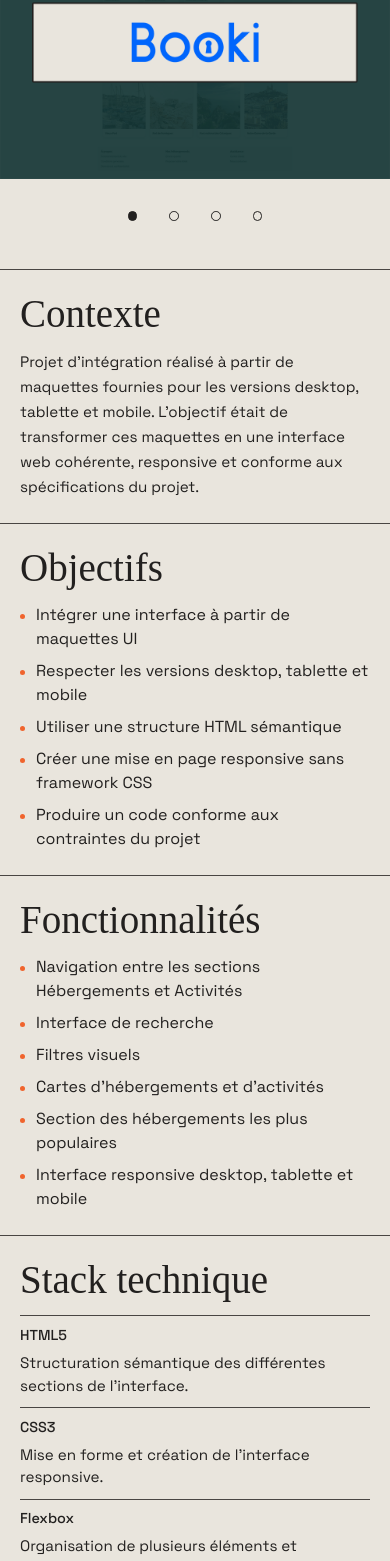
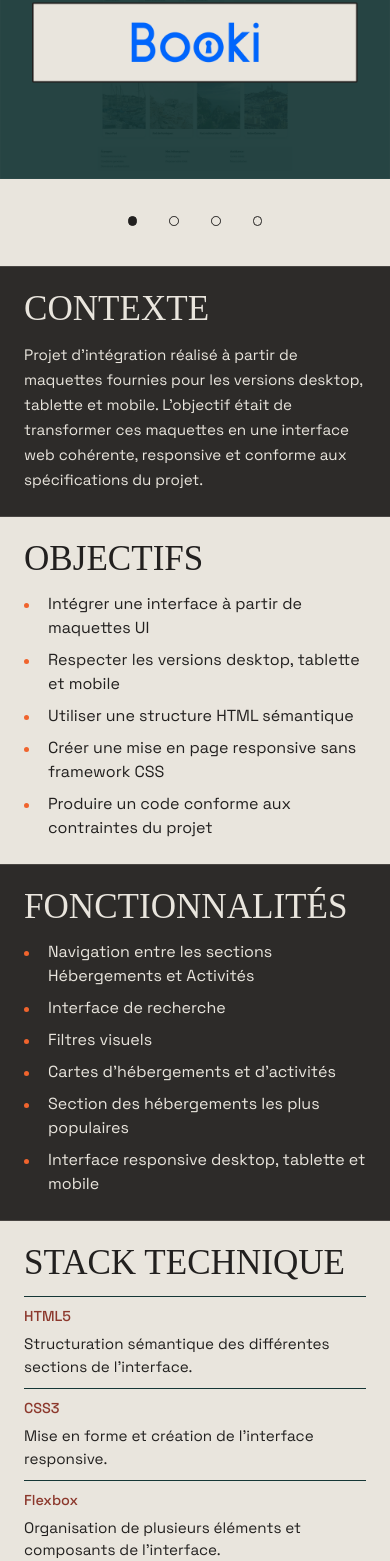
Before and after one commit to Daeliora/portfolio-2026, a React (Vite) app: page /projets/booki in a window 390 px wide. Shown: the part 422-1983 px from the top of the page. Built offline with nearby package versions, Linux system fonts and the light colour scheme; a web font is replaced by a local one.

Commit message:
add responsive sections project page

```diff
--- a/src/index.css
+++ b/src/index.css
@@ -83,7 +83,7 @@ img {
   color: var(--color-text-secondary);
   font-size: 1rem;
   font-weight: 500;
-  letter-spacing: 0.2em;
+  letter-spacing: 0.05em;
   text-transform: uppercase;
 }
 
@@ -91,7 +91,7 @@ img {
     position: absolute;
   right: -20px;
   bottom: 0;
-  width: 200px;
+  width: 400px;
   height: 1px;
   background-color: var(--color-green);
   content: '';
@@ -101,13 +101,16 @@ img {
   margin: 0;
   font-size: 1rem;
   line-height: 1.5;
+  max-width: 1100px;
 }
 
 .project-hero a {
   position: relative;
   display: block;
   width: fit-content;
-  margin-top: -20px;
+  margin-top: -130px;
+  margin-bottom: 100px;
+  margin-right: 10px;
   margin-left: auto;
   padding-bottom: 0.35rem;
   color: var(--color-accent);
@@ -145,15 +148,8 @@ img {
   padding-bottom: 8px;
   }
 
-  .project-hero h1::after {
-    width: 190px;
-  }
-
   .project-hero__technologies {
-    margin: 20px 0 10px 0;
     font-size: 0.9rem;
-    font-weight: 500;
-    letter-spacing: 0.15em;
   }
 
   .project-hero__description {
@@ -164,6 +160,8 @@ img {
 
   .project-hero a {
     margin-top: 25px;
+    margin-bottom: 0;
+    margin-right: 0;
     font-size: 1.2rem;
   }
 }
@@ -193,7 +191,7 @@ img {
   display: flex;
   justify-content: center;
   gap: 3rem;
-  margin-top: 2rem;
+  margin-top: 3rem;
 }
 
 .project-gallery__dot {
@@ -231,19 +229,33 @@ img {
 /*--------------------------------------------------*/
 @media (max-width: 768px) {
   .project-gallery {
-    padding: 0 0 3rem;
+    padding: 0 0 2.5rem;
   }
 
   .project-gallery__main {
     height: 70vw;
+    margin-top: 0;
   }
 
   .project-gallery__controls {
     gap: 2rem;
+    margin-top: 2.3rem;
   }
 }
 
 /*----------------------------------Project Section----------------------------------------------------*/
+
+main > .project-section:nth-of-type(2),
+main > .project-section:nth-of-type(4),
+main > .project-section:nth-of-type(6) {
+  background-color: var(--color-surface);
+  color: var(--color-text-light);
+}
+
+main > .project-section:nth-of-type(8) {
+  background-color: var(--color-green);
+  color: var(--color-text-light);
+}
 
 .project-section {
   display: grid;
@@ -256,13 +268,15 @@ img {
 .project-section__title h2 {
   margin: 0;
   font-family: var(--font-display);
-  font-size: clamp(2rem, 4vw, 3.5rem);
+  font-size: clamp(2rem, 3vw, 3.5rem);
   font-weight: 400;
   line-height: 1;
+  text-transform: uppercase
 }
 
 .project-section__content {
-  max-width: 700px;
+  max-width: 900px;
+  margin-left: 90px;
 }
 
 .project-section__content p {
@@ -278,11 +292,12 @@ img {
   margin: 0;
   padding: 0;
   list-style: none;
+  margin-left: 160px;
 }
 
 .project-section__content li {
   position: relative;
-  padding-left: 1.25rem;
+  padding-left: 2.25rem;
   line-height: 1.6;
 }
 
@@ -301,12 +316,34 @@ img {
 @media (max-width: 768px) {
   .project-section {
     grid-template-columns: 1fr;
-    gap: 2rem;
-    padding: 4rem 1.5rem;
+    gap: 1rem;
+    padding: 1.5rem 1.5rem;
+  }
+
+  .project-section__title h2 {
+  font-size: clamp(1.25rem, 9vw, 3rem);
+  font-weight: 400;
+  line-height: 1;
+  }
+
+  .project-section__content {
+    max-width: none;
+    margin-left: 0;
   }
 
   .project-section__content p {
-    font-size: 1rem;
+    font-size: 0.95rem;
+    line-height: 1.65;
+  }
+
+  .project-section__content ul {
+    gap: 0.5rem;
+    margin-left: 0;
+  }
+
+  .project-section__content li {
+    padding-left: 1.5rem;
+    line-height: 1.5;
   }
 }
 
@@ -322,11 +359,11 @@ img {
   grid-template-columns: minmax(140px, 0.35fr) 1fr;
   gap: 2rem;
   padding: 1.5rem 0;
-  border-top: 1px solid var(--color-border);
+  border-top: 1px solid var(--color-green);
 }
 
 .technical-stack__item:last-child {
-  border-bottom: 1px solid var(--color-border);
+  border-bottom: 1px solid var(--color-green);
 }
 
 .technical-stack__item h3,
@@ -337,10 +374,29 @@ img {
 .technical-stack__item h3 {
   font-size: 1rem;
   font-weight: 500;
+  color: var(--color-red);
 }
 
 .technical-stack__item p {
   line-height: 1.6;
+}
+
+/*--------------------------------------------*/
+@media (max-width: 768px) {
+  .technical-stack__item {
+    grid-template-columns: 1fr;
+    gap: 0.5rem;
+    padding: 0.6rem 0;
+  }
+
+  .technical-stack__item h3 {
+    font-size: 0.9rem;
+  }
+
+  .technical-stack__item p {
+    font-size: 0.95rem;
+    line-height: 1.5;
+  }
 }
 
 /*-------------------------------------ProjectSkills----------------------------------------*/
@@ -358,6 +414,14 @@ img {
   border: 1px solid var(--color-border);
   border-radius: 999px;
   font-size: 0.9rem;
+}
+
+/*--------------------------------------------*/
+@media (max-width: 768px) {
+  .project-skills__item {
+    padding: 0.55rem 0.85rem;
+    font-size: 0.85rem;
+  }
 }
 
 /*----------------------------------------ProjectChallenges----------------------------------------*/
@@ -382,6 +446,7 @@ img {
 .project-challenges__number {
   font-size: 0.85rem;
   opacity: 0.6;
+  color: var(--color-accent);
 }
 
 .project-challenges__item h3,
@@ -404,6 +469,15 @@ img {
   .project-challenges__item {
     grid-template-columns: 2.5rem 1fr;
     gap: 1rem;
+    padding: 0.5rem 0;
+  }
+
+  .project-challenges__number {
+    font-size: 0.75rem;
+  }
+
+  .project-challenges__item p {
+    font-size: 0.95rem;
   }
 }
 
@@ -465,98 +539,6 @@ img {
   .lighthouse-results__item {
     grid-template-columns: 1fr;
     gap: 0.75rem;
-  }
-}
-
-/*----------------------------------Project Responsive----------------------------------------------------*/
-
-@media (max-width: 900px) {
-  .project-section {
-    grid-template-columns: 1fr;
-    gap: 2rem;
-  }
-
-  .project-section__title h2 {
-    font-size: clamp(2.5rem, 7vw, 3.5rem);
-  }
-
-  .technical-stack__item {
-    grid-template-columns: 1fr;
-    gap: 0.75rem;
-  }
-}
-
-@media (max-width: 600px) {
-
-  .project-section {
-    grid-template-columns: 1fr;
-    gap: 1rem;
-    padding: 1.5rem 1.25rem;
-  }
-
-  .project-section__title h2 {
-    font-size: clamp(2.25rem, 10vw, 3rem);
-  }
-
-  .project-section__content {
-    max-width: none;
-  }
-
-  .project-section__content p {
-    font-size: 0.95rem;
-    line-height: 1.65;
-  }
-
-  .project-section__content ul {
-    gap: 0.5rem;
-  }
-
-  .project-section__content li {
-    padding-left: 1rem;
-    line-height: 1.5;
-  }
-
-  .project-skills {
-    gap: 0.75rem;
-  }
-
-  /*------------------------------*/
-  .technical-stack__item {
-    grid-template-columns: 1fr;
-    gap: 0.5rem;
-    padding: 0.6rem 0;
-  }
-
-  .technical-stack__item h3 {
-    font-size: 0.9rem;
-  }
-
-  .technical-stack__item p {
-    font-size: 0.95rem;
-    line-height: 1.5;
-  }
-
-  /*------------------------------*/
-  .project-skills__item {
-    padding: 0.55rem 0.85rem;
-    font-size: 0.85rem;
-  }
-
-  .project-challenges__item {
-    grid-template-columns: 2rem 1fr;
-    gap: 0.75rem;
-    padding: 0.5rem 0;
-  }
-
-  .project-challenges__number {
-    font-size: 0.75rem;
-  }
-
-  .project-challenges__item p {
-    font-size: 0.95rem;
-  }
-
-  .lighthouse-results__item {
     padding: 1rem 0;
   }
 
@@ -624,6 +606,7 @@ img {
   .navbar {
     padding: 1.25rem 1.5rem;
     box-shadow: 0 2px 15px rgba(0, 0, 0, 0.1);
+    height: var(--navbar-height);
   }
 
   .navbar__nav {
@@ -659,19 +642,20 @@ img {
 
 .mobile-menu__panel {
   position: fixed;
-  top: 80px;
+  top: var(--navbar-height);
   right: 0;
   z-index: -1;
   display: flex;
   flex-direction: column;
   justify-content: center;
-  gap: 2rem;
+  gap: 3rem;
   width: 70%;
   height: 60vh;
   padding: 2rem 1.5rem 2rem;
   background-color: var(--color-background);
   box-shadow: 0 2px 15px rgba(0, 0, 0, 0.1);
   border-bottom-left-radius: 15px;
+  align-items: center;
 }
 
 .mobile-menu__panel a {
--- a/src/pages/Project/ProjectPage.jsx
+++ b/src/pages/Project/ProjectPage.jsx
@@ -52,10 +52,6 @@ function ProjectPage() {
       </ProjectSection>
     )}
 
-    <ProjectSection title="Stack technique">
-      <TechnicalStack stack={project.technicalStack} />
-    </ProjectSection>
-
     {project.optimizations && (
       <ProjectSection title="Optimisations">
         <ProjectOptimizations
@@ -63,6 +59,10 @@ function ProjectPage() {
         />
       </ProjectSection>
     )}
+
+    <ProjectSection title="Stack technique">
+      <TechnicalStack stack={project.technicalStack} />
+    </ProjectSection>
 
     <ProjectSection title="Compétences">
       <ProjectSkills skills={project.skills} />
```
